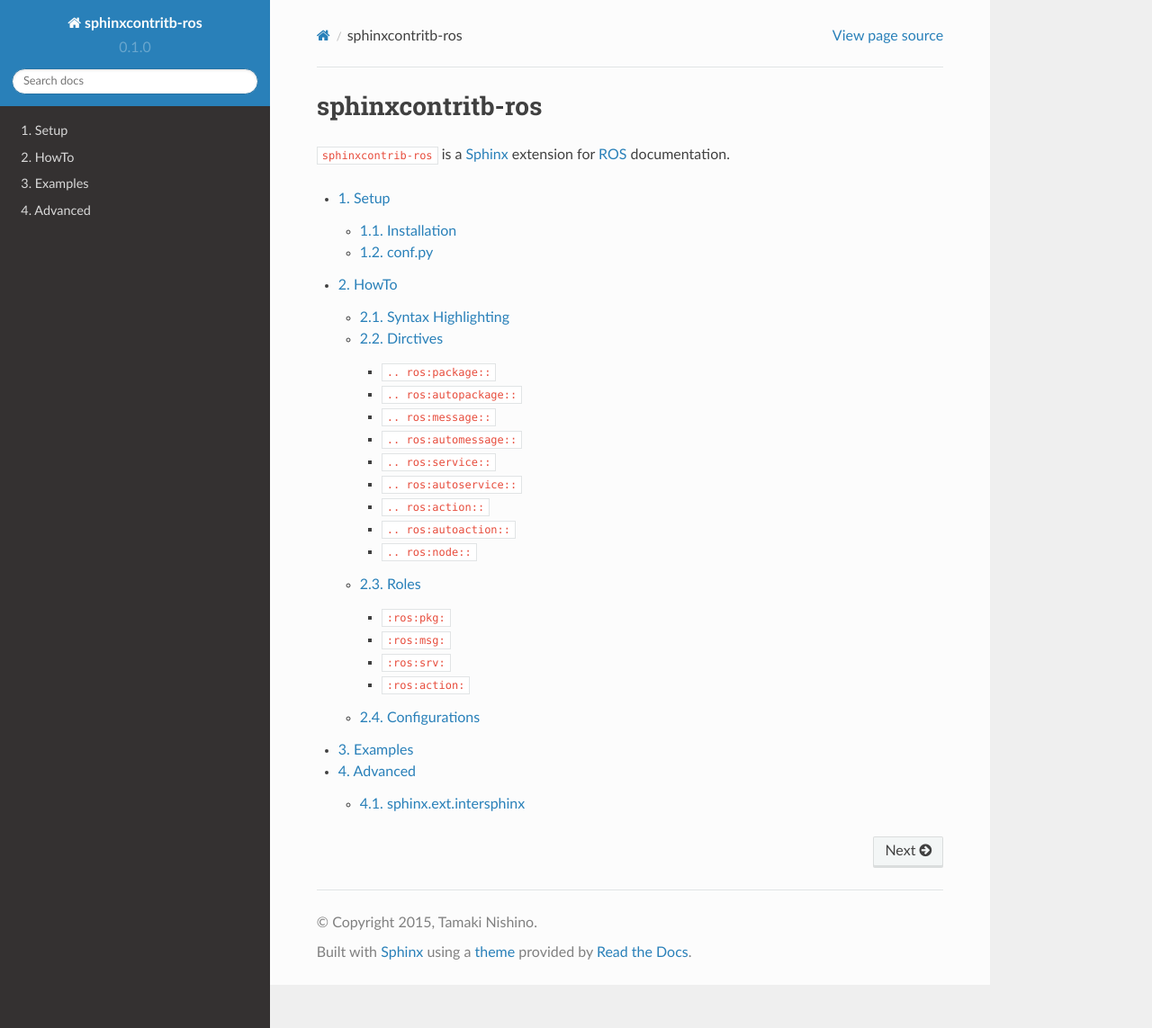
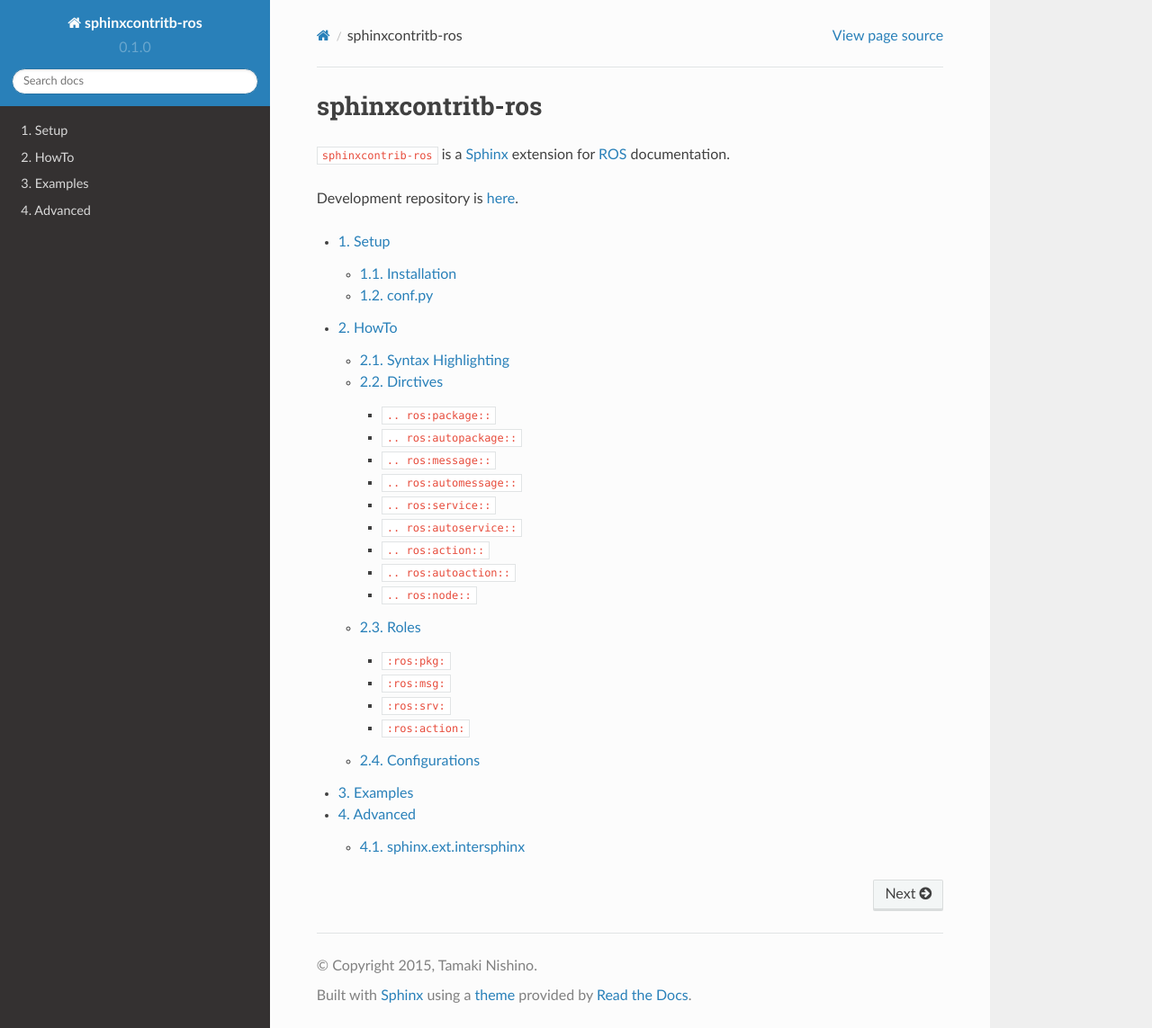
Before and after one commit to otamachan/sphinxcontrib-ros, a Sphinx documentation site: the page built from doc/index.rst, in a window 1280 px wide and 1143 px high. Shown: the whole window at 90% size. Built offline with Sphinx 7.4.7 and the Read the Docs theme 2.0.0, drawn with Linux system fonts in a browser that asks for light colours.

Commit message:
add repository url

```diff
--- a/doc/index.rst
+++ b/doc/index.rst
@@ -4,6 +4,8 @@
 ==================
 
 ``sphinxcontrib-ros`` is a `Sphinx <http://sphinx-doc.org/>`_ extension for `ROS <http://www.ros.org/>`_ documentation.
+
+Development repository is `here <https://github.com/otamachan/sphinxcontrib-ros>`_.
 
 .. toctree::
    :numbered:
```
